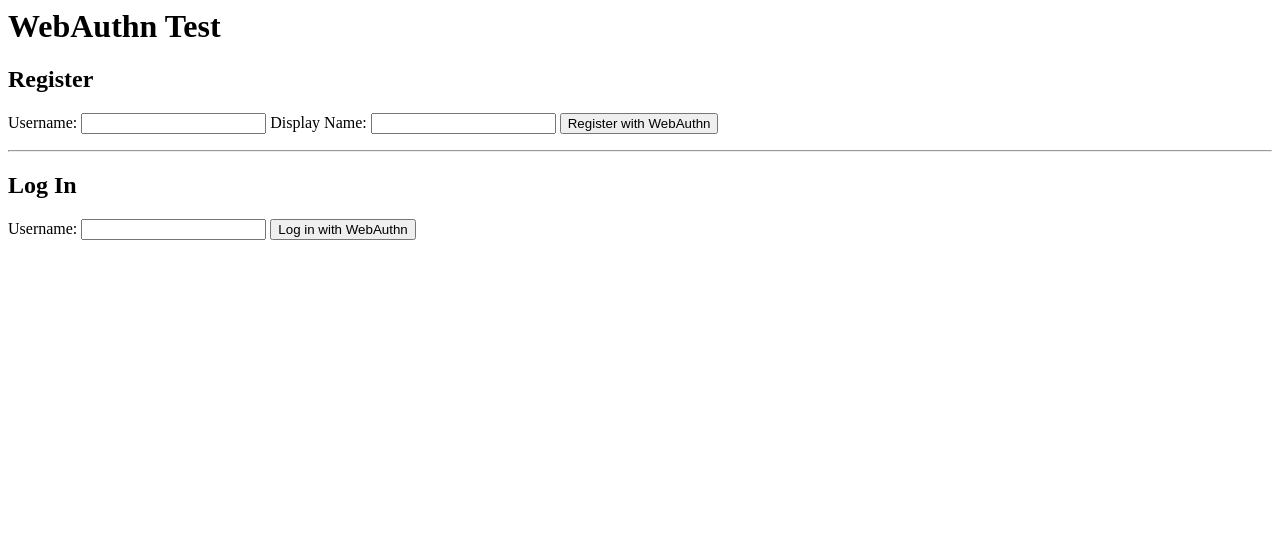
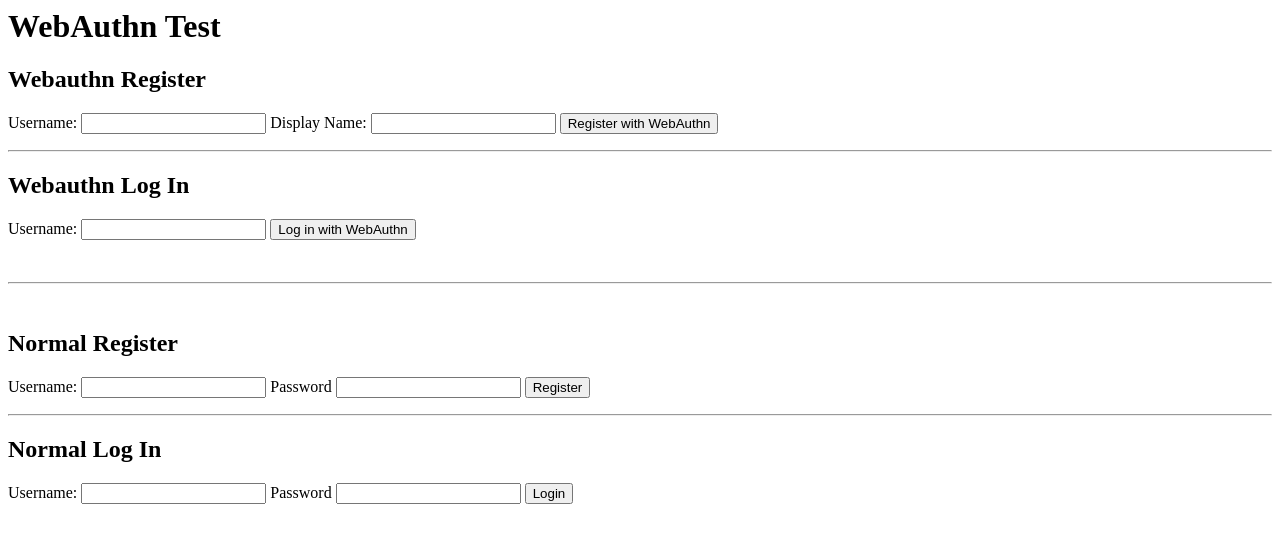
Before and after one commit to fdfdd12345628/summer_dbse, a Django app: page / in a window 1280 px wide. Shown: the top 543 px of the page. Run offline with Django 3.2, Linux system fonts and the light colour scheme; parts of the project's set-up code (start-up, migrations or seed data) failed here and were passed over.

Commit message:
垃圾mac

```diff
--- a/facebock/chat/urls.py
+++ b/facebock/chat/urls.py
@@ -5,7 +5,8 @@ from .views import webauthn_begin_activate,webauthn_begin_assertion,verify_crede
 
 urlpatterns = [
     url(r'^$', views.index, name='index'),
-    url(r'^(?P<room_name>[^/]+)/$', views.room, name='room'),
+    path("chat/", views.room, name='room'),
+    path("rtc/", views.rtc, name='rtc'),
     path("webauthn_begin_activate", webauthn_begin_activate),
     path("webauthn_begin_assertion", webauthn_begin_assertion),
     path("verify_credential_info", verify_credential_info),
--- a/facebock/chat/views.py
+++ b/facebock/chat/views.py
@@ -6,18 +6,53 @@ import json, os, string, random, sys
 # from django.contrib.auth.models import User
 from django.contrib.auth import authenticate, login, logout
 from django.http import JsonResponse
-import webauthn.webauthn as webauthn
+import webauthn as webauthn
 
 RP_ID = 'localhost'
-ORIGIN = 'http://localhost:8000'
+ORIGIN = 'https://localhost'
 TRUST_ANCHOR_DIR = 'trusted_attestation_roots'
 
 
 def index(request):
-    return render(request, 'chat/index.html', {})
+    if request.method =="GET":
+        return render(request, 'chat/index.html', {})
+    else:
+        if request.POST.get('type','')=='register':
+            username = request.POST.get("username",'')
+            password = request.POST.get("password",'')
+            Re_user=User.objects.filter(username=username)
+            if Re_user.count() == 0:
+                User.objects.create_user(username=username,password =password )
+                return JsonResponse({"message":"註冊成功"})
+            else:
+                return JsonResponse({"message":"錯誤或重複的輸入"})
+        elif request.POST.get('type','')=='login':
+            if request.user.is_authenticated:
+                return  JsonResponse({"message":"already login"})
+            username = request.POST.get("username",'')
+            password = request.POST.get("password",'')
+            user = authenticate(request, username=username, password=password)
+            if user is not None:
+                login(request,user)
+                return JsonResponse({"message":"success login"})
+            else:
+                return JsonResponse({"message":"wrong password or none account"})
+        elif request.POST.get("type",'') =='logout':
+            if request.user.is_authenticated:
+                logout(request)
+                return JsonResponse({"message":"success logout"})
+            else:
+                return JsonResponse({"message":"not login"})
+        else:
+            print("null")
+            return HttpResponse(200)
 
 
-def room(request, room_name):
+def rtc(request):
+    return render(request,"chat/rtc.html")
+
+
+def room(request):
     if request.method == "GET":
         if request.user.is_authenticated:
             userid = request.user.id
@@ -35,7 +70,7 @@ def room(request, room_name):
             All_User = []
             All_Involved_Group = []
         return render(request, 'chat/room.html', {
-            'room_name_json': mark_safe(json.dumps(room_name)),
+            'room_name_json': 'chat',
             'All_Notification': All_Notification,
             'All_User': All_User,
             'Self_User': owner,
--- a/facebock/template/chat/index.html
+++ b/facebock/template/chat/index.html
@@ -6,10 +6,11 @@
 <title>WebAuthn Test</title>
 <body>
 <h1>WebAuthn Test</h1>
-        {% if current_user.is_authenticated %}
-        <p>Logged in as {{ current_user.username }} | <a href="">Logout</a></p>
+{% if request.user.is_authenticated %}
+<p>Logged in as {{ request.user.username }} </p>
+<button type="button" id="logout"> logout </button>
 {% else %}
-            <h2>Register</h2>
+<h2>Webauthn Register</h2>
 <form id="register-form" name="register" method="get">{% csrf_token %}
     <label for="register_username">Username:</label>
     <input name="register_username">
@@ -20,12 +21,98 @@
 
 <hr>
 
-            <h2>Log In</h2>
+<h2>Webauthn Log In</h2>
 <form id="login-form" name="login" method="get">{% csrf_token %}
     <label for="login_username">Username:</label>
     <input name="login_username">
     <button id="login" type="submit">Log in with WebAuthn</button>
 </form>
+<br><hr><br>
+<h2>Normal Register</h2>
+<form id="normal-register-form" name="register" method="get">{% csrf_token %}
+    <label for="normal_register_username">Username:</label>
+    <input id="normal_register_username" name="normal_register_username">
+    <label for="normal_register_password">Password</label>
+    <input id="normal_register_password" name="normal_register_password" type="password">
+    <button id="normal-register" type="button">Register</button>
+</form>
+
+<hr>
+
+<h2>Normal Log In</h2>
+<form id="normal-login-form" name="login" method="get">{% csrf_token %}
+    <label for="normal_login_username">Username:</label>
+    <input id="normal_login_username" name="normal_login_username">
+    <label for="normal_login_password">Password</label>
+    <input id="normal_login_password" name="normal_login_password" type="password">
+    <button id="normal-login" type="button">Login</button>
+</form>
 {% endif %}
 </body>
 </html>
+<script>
+    function getCookie(name) {
+        var cookieValue = null;
+        if (document.cookie && document.cookie !== '') {
+            var cookies = document.cookie.split(';');
+            for (var i = 0; i < cookies.length; i++) {
+                var cookie = cookies[i].trim();
+                // Does this cookie string begin with the name we want?
+                if (cookie.substring(0, name.length + 1) === (name + '=')) {
+                    cookieValue = decodeURIComponent(cookie.substring(name.length + 1));
+                    break;
+                }
+            }
+        }
+        return cookieValue;
+    }
+    var csrftoken = getCookie('csrftoken');
+    $("#normal-register").click(function () {
+        $.ajax({
+            type:'POST',
+            url:'',
+            data:{
+                type: "register",
+                username :$("#normal_register_username").val(),
+                password: $("#normal_register_password").val(),
+                csrfmiddlewaretoken:csrftoken
+            },
+            success:function (content) {
+                alert(content.message);
+                location.reload();
+            }
+        })
+    })
+    $("#normal-login").click(function () {
+        $.ajax({
+            type:'POST',
+            url:'',
+            dataType:"json",
+            data:{
+                type: "login",
+                username :$("#normal_login_username").val(),
+                password: $("#normal_login_password").val(),
+                'csrfmiddlewaretoken':csrftoken
+            },
+            success:function (content) {
+                alert(content.message);
+                location.reload();
+            }
+        })
+    })
+    $("#logout").click(function () {
+        $.ajax({
+            type:'POST',
+            url:'',
+            dataType:"json",
+            data:{
+                type: "logout",
+                'csrfmiddlewaretoken':csrftoken
+            },
+            success:function (content) {
+                console.log(content.message);
+                location.reload();
+            }
+        })
+    })
+</script>
--- a/locustfile.py
+++ b/locustfile.py
@@ -24,7 +24,7 @@ class UserBehavior(TaskSet):
 
     @task(2)
     def index(self):
-        self.client.get("/cart/")
+        self.client.get("")
 
     # @task(1)
     def profile(self):
--- a/requirement.txt
+++ b/requirement.txt
@@ -1,3 +1,5 @@
 Django==2.2.2
 channels==2.2.0
 uvicorn==0.8.4
+webauthn==0.4.5
+service_identity==18.1.0
```
Also changed, not shown: docs/ChatRoom.md (+1 -0 lines), docs/consumer.md (+3 -0 lines), docs/fingerprint.md (+9 -6 lines), facebock/chat/consumers.py (+59 -3 lines), facebock/static/room.js (+5 -2 lines), facebock/template/chat/room.html (+4 -3 lines), facebock/db.sqlite3, 4 other files. Lines whose indentation alone changed are shown as unchanged.
